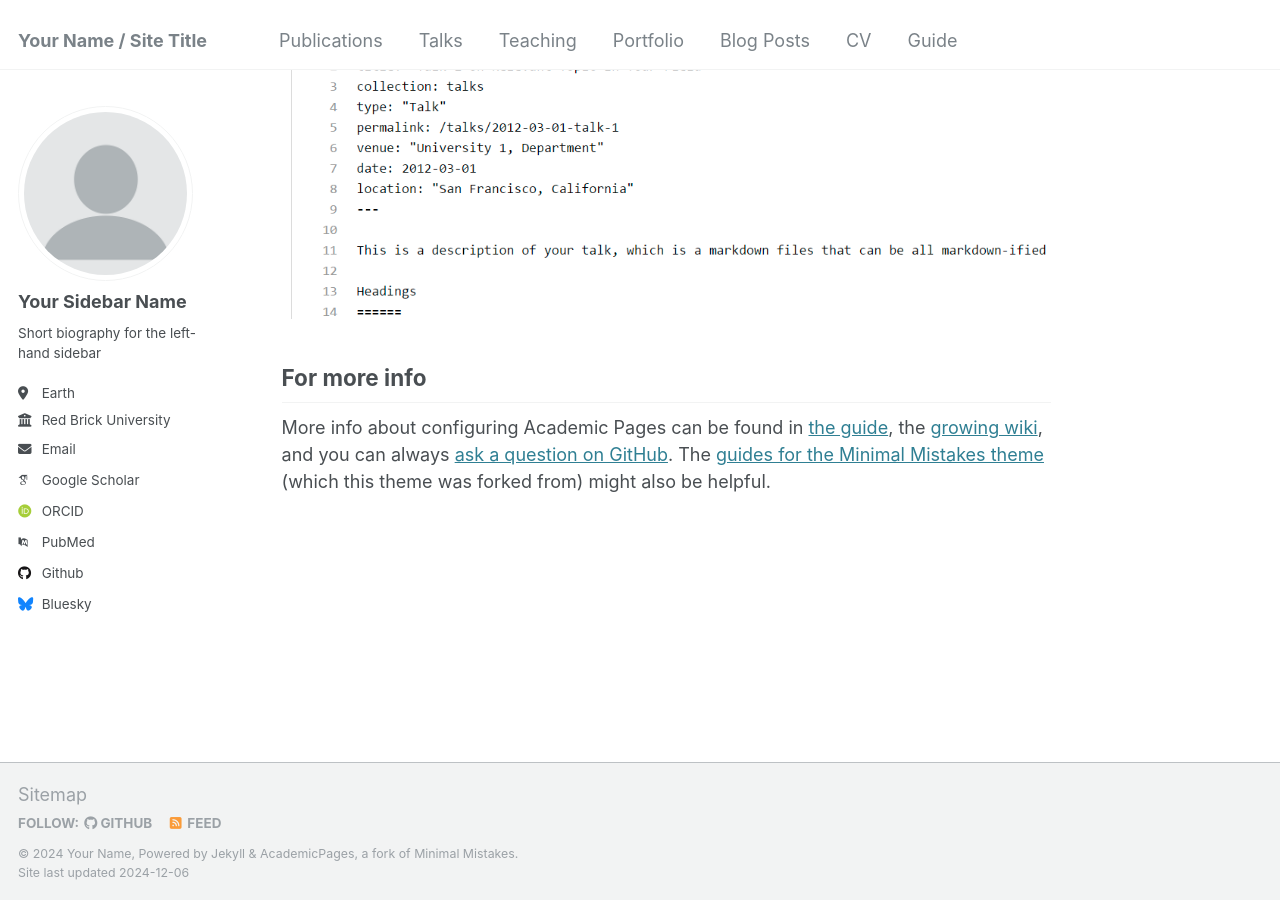
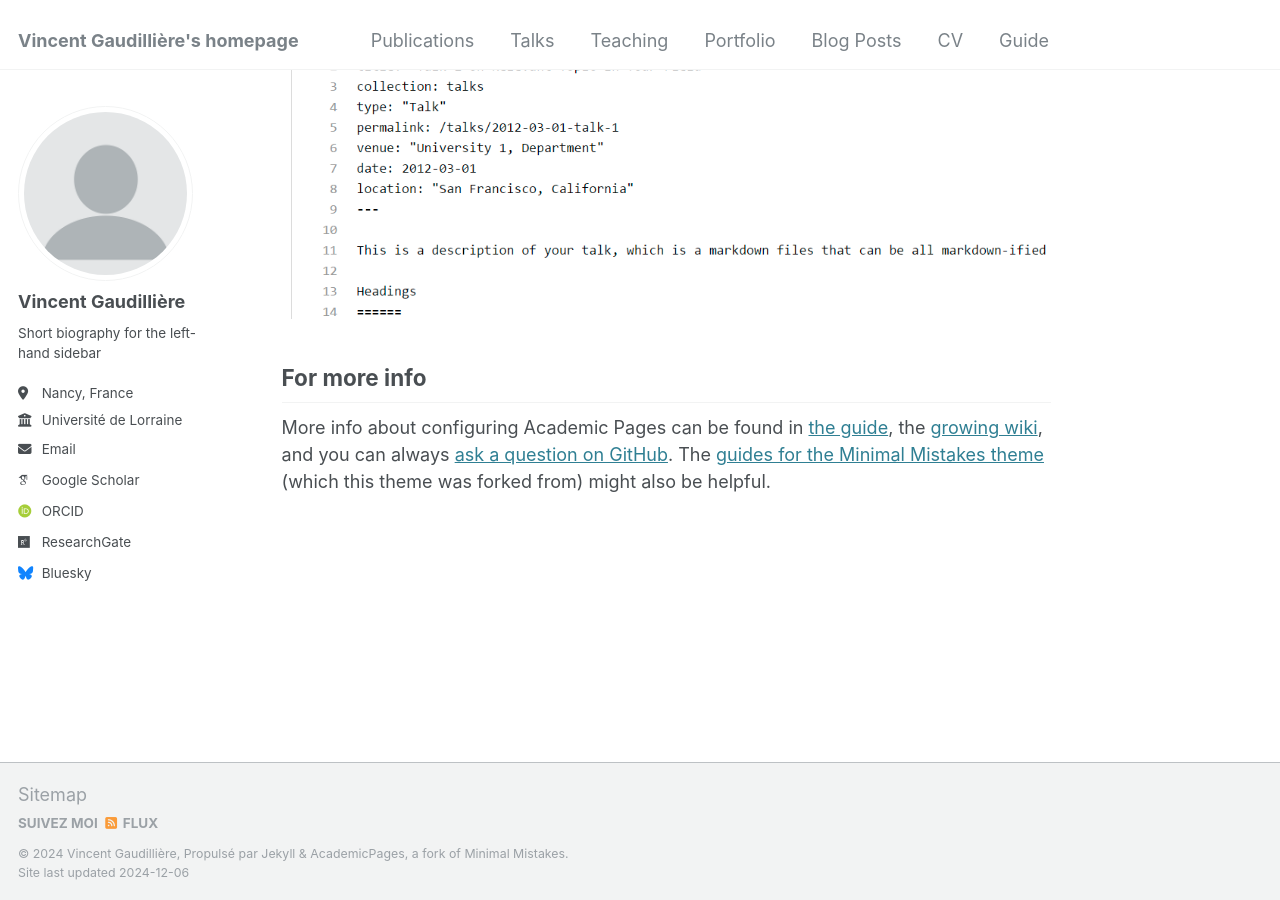
Before and after one commit to vincentgaudilliere/vincentgaudilliere.github.io, a Jekyll site: the page built from _pages/about.md, in a window 1280 px wide and 900 px high, scrolled down 2643 px. Built offline with Jekyll 4.4.1, drawn with Linux system fonts in a browser that asks for light colours; some web fonts are replaced.

Commit message:
Update _config.yml

```diff
--- a/_config.yml
+++ b/_config.yml
@@ -7,14 +7,14 @@
 # server process.
 
 # Basic Site Settings
-locale                   : "en-US"
-title                    : "Your Name / Site Title"
+locale                   : "fr-FR"
+title                    : "Vincent Gaudillière's homepage"
 title_separator          : "-"
-name                     : &name "Your Name"
-description              : &description "personal description"
-url                      : https://academicpages.github.io # the base hostname & protocol for your site e.g. "https://[your GitHub username].github.io"
+name                     : &name "Vincent Gaudillière"
+description              : &description "Associate Professor (Computer Vision) at Loria (Inria, CNRS, Université de Lorraine)"
+url                      : https://vincentgaudilliere.github.io # the base hostname & protocol for your site e.g. "https://[your GitHub username].github.io"
 baseurl                  : "" # the subpath of your site, e.g. "/blog"
-repository               : "academicpages/academicpages.github.io"
+repository               : "vincentgaudilliere/vincentgaudilliere.github.io"
 
 # Site Author - The following control what appear as part of the author content on the side bar.
 #               If a field is blank the icon and link will not appear, otherwise it will be shown.
@@ -22,31 +22,32 @@ repository               : "academicpages/academicpages.github.io"
 author:
   # Biographic information
   avatar           : "profile.png"
-  name             : "Your Sidebar Name"
+  name             : "Vincent Gaudillière"
   pronouns         : # example: "she/her"
   bio              : "Short biography for the left-hand sidebar"
-  location         : "Earth"
-  employer         : "Red Brick University"
+  location         : "Nancy, France"
+  employer         : "Université de Lorraine"
   uri              : # URL
-  email            : "none@example.org"
+  email            : "vincent.gaudilliere@loria.fr"
 
   # Academic websites
   arxiv            : # URL - Update with the correct link to your profile
-  googlescholar    : "https://scholar.google.com/citations?user=PS_CX0AAAAAJ"
+  googlescholar    : "https://scholar.google.com/citations?user=izegIRsAAAAJ"
   impactstory      : # URL
-  orcid            : "http://orcid.org/yourorcidurl"
+  orcid            : "https://orcid.org/0000-0002-6498-7823"
   semantic         : # URL
-  pubmed           : "https://www.ncbi.nlm.nih.gov/pubmed/?term=john+snow"
-  researchgate     : # URL
+  pubmed           : # URL
+  researchgate     : "https://www.researchgate.net/profile/Vincent-Gaudilliere"
   scopus           : # URL
 
   # Repositories and software development
   bitbucket        : # Username - Update with your username on the site
   codepen          : # Username
   dribbble         : # Username
-  github           : "academicpages"
+  github           : # Username
   kaggle           : # Username
   stackoverflow    : # User number or user number and name (i.e., use "1" or "1/jeff-atwood")
+  gitlab           :
 
   # Social media
   bluesky          : "bsky.app" # Replace this with you Bluesky username
```
